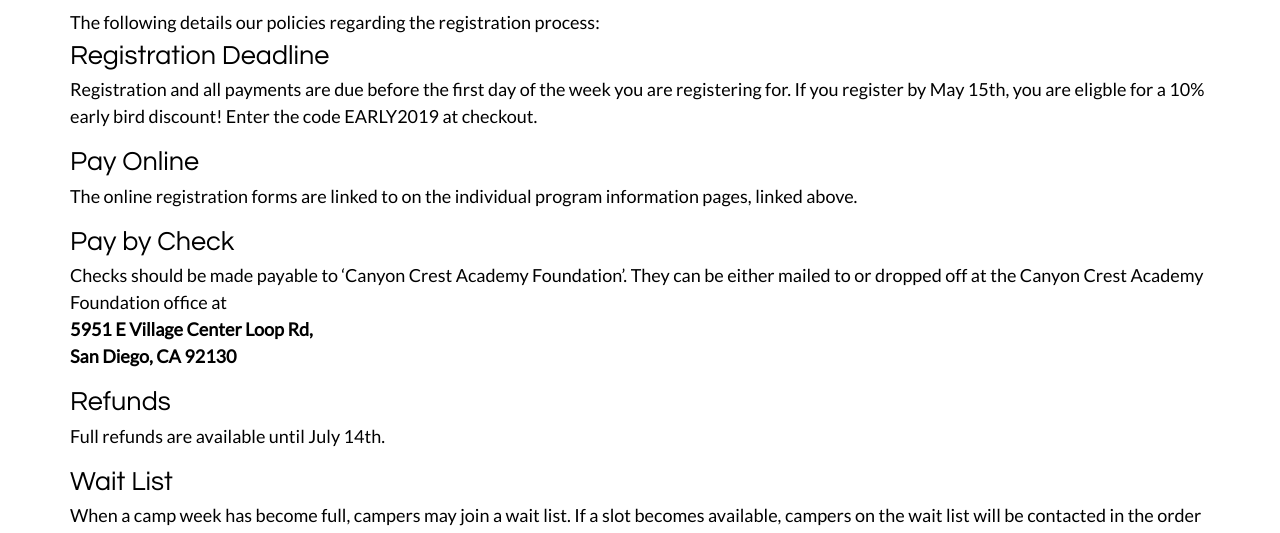
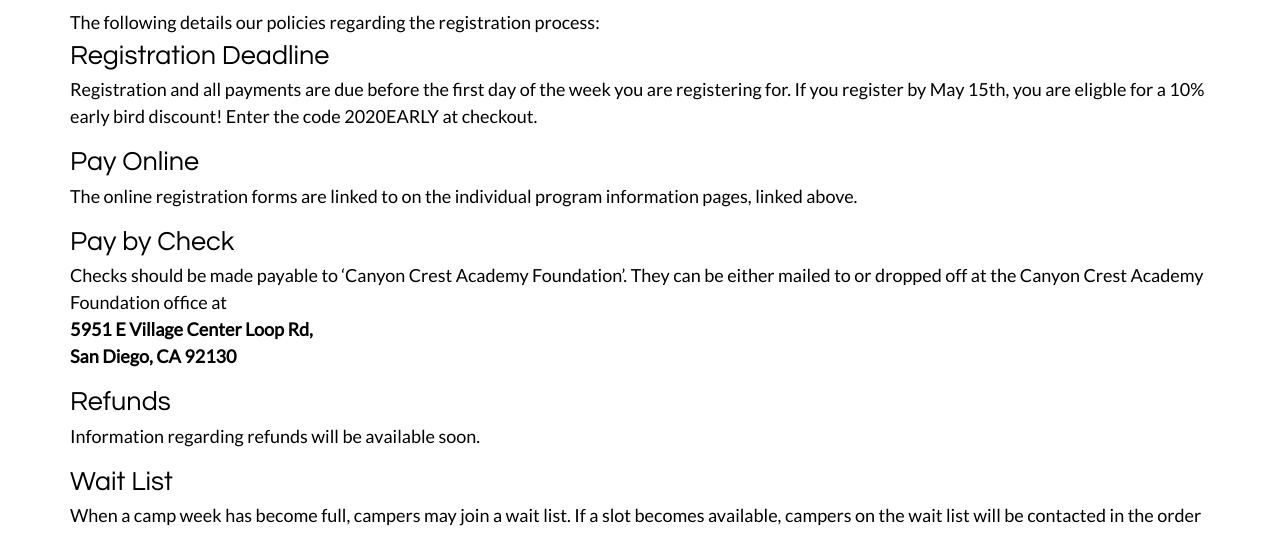
Before and after one commit to Team3128/camp, a Jekyll site: the page built from register.html, in a window 1280 px wide. Shown: the part 1553-2086 px from the top of the page. Built offline with Jekyll 4.4.1, drawn with Linux system fonts in a browser that asks for light colours; nearby versions of some CDN libraries.

Commit message:
edit refund and early

```diff
--- a/register.html
+++ b/register.html
@@ -69,7 +69,7 @@
 
         <div class="textblock">
             <h2>Registration Deadline</h2>
-            Registration and all payments are due before the first day of the week you are registering for. If you register by May 15th, you are eligble for a 10% early bird discount! Enter the code EARLY2019 at checkout.
+            Registration and all payments are due before the first day of the week you are registering for. If you register by May 15th, you are eligble for a 10% early bird discount! Enter the code 2020EARLY at checkout.
         </div>
 
         <div class="textblock">
@@ -87,7 +87,10 @@
 
         <div class="textblock">
             <h2>Refunds</h2>
+            <!--
             Full refunds are available until July 14th.
+            -->
+            Information regarding refunds will be available soon.
         </div>
 
         <div class="textblock">
```
